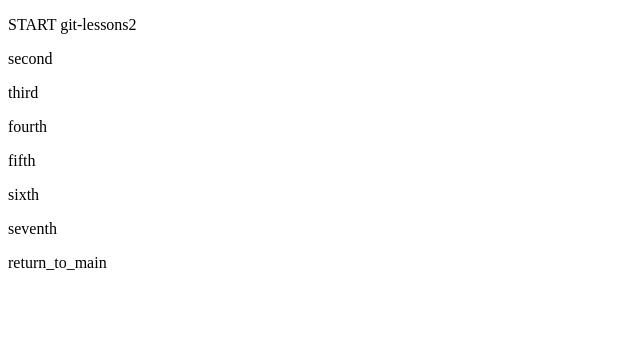
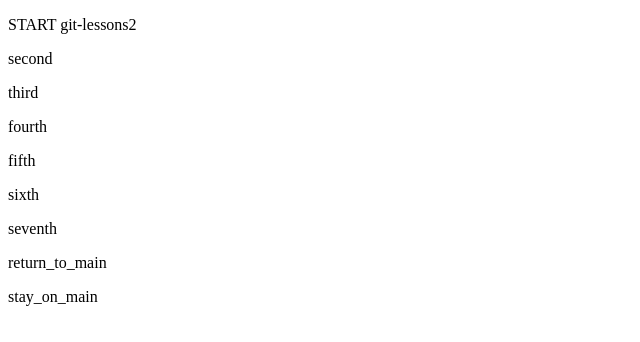
Before and after one commit to andrei-lll/git-lessons2, a plain HTML site: page index.html in a window 1280 px wide. Shown: the full height of the page, 0-640 px from the left. Drawn offline with Linux system fonts and the light colour scheme.

Commit message:
stay_on_main

```diff
--- a/index.html
+++ b/index.html
@@ -14,5 +14,6 @@
     <p>sixth</p>
     <p>seventh</p>
     <p>return_to_main</p>
+    <p>stay_on_main</p>
   </body>
 </html>
```
